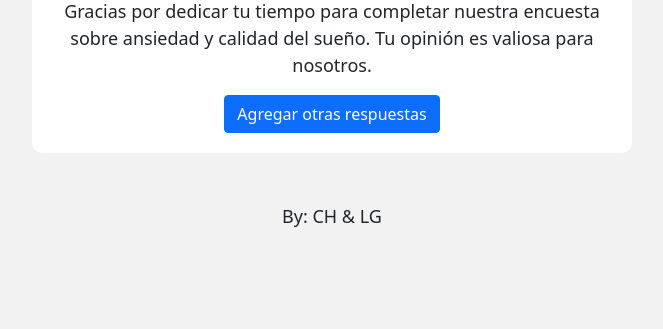
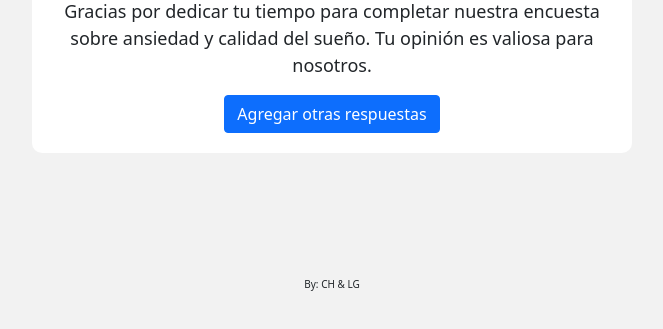
Before and after one commit to cristian1263/EncuestaAnsiedad, a plain HTML site: page cierre.html in a window 1280 px wide. Shown: the part 385-714 px from the top of the page, without its empty margins (308-971 px from the left). Drawn offline with nearby package versions, Linux system fonts and the light colour scheme.

Commit message:
Arreglada firma footer

```diff
--- a/cierre.html
+++ b/cierre.html
@@ -43,11 +43,13 @@
     <div class="container">
         <h1>¡Eso es todo!</h1>
         <img src="https://media.giphy.com/media/xUA7bdpLxQhsSQdyog/giphy.gif" alt="GIF de Saludo" style="width: 300px;">
-        <p>Gracias por dedicar tu tiempo para completar nuestra encuesta sobre ansiedad y calidad del sueño. Tu opinión es valiosa para nosotros.</p>
+        <p>Gracias por dedicar tu tiempo para completar nuestra encuesta sobre ansiedad y calidad del sueño. Tu opinión
+            es valiosa para nosotros.</p>
         <a href="index.html" class="btn btn-primary">Agregar otras respuestas</a>
     </div>
     <footer>
-        <p>By: CH & LG</p>
+        </br></br></br>
+        <p style="text-align: center; font-size: 10px;">By: CH & LG</p>
     </footer>
 </body>
 
```
